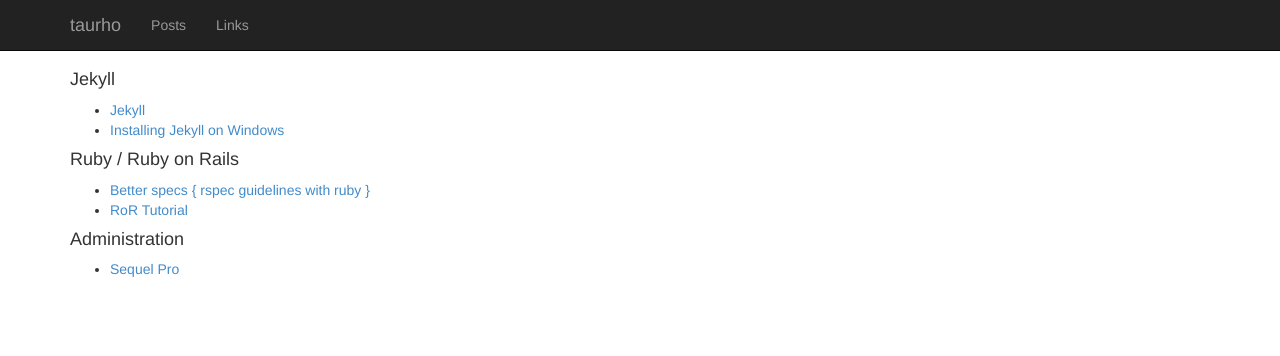
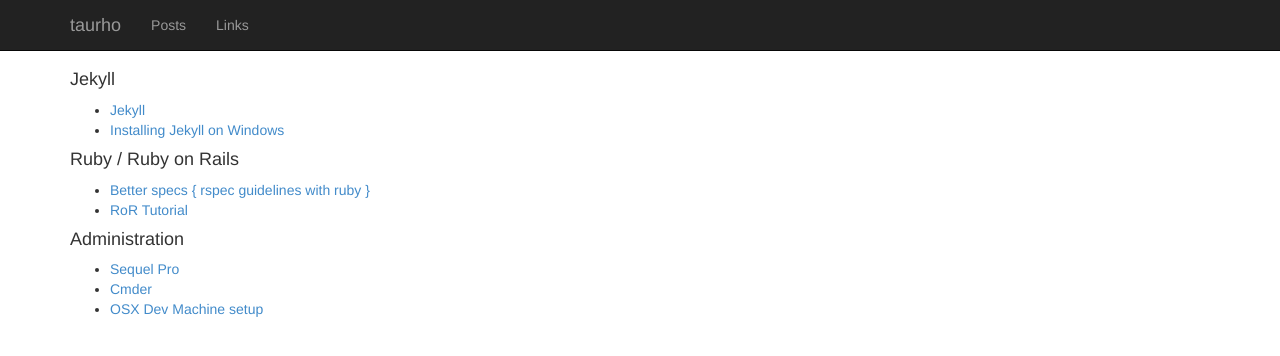
Before and after one commit to taurho/taurho.github.io, a Jekyll site: the page built from links.html, in a window 1280 px wide. Shown: the top 356 px of the page. Built offline with Jekyll 4.4.1, drawn with Linux system fonts in a browser that asks for light colours.

Commit message:
added two more links

```diff
--- a/links.html
+++ b/links.html
@@ -17,4 +17,6 @@ layout: default
 <h4>Administration</h4>
 <ul>
   <li><a href="http://www.sequelpro.com/">Sequel Pro</a></li>
+  <li><a href="http://bliker.github.io/cmder/">Cmder</a></li>
+  <li><a href="http://net.tutsplus.com/tutorials/tools-and-tips/setting-up-a-mac-dev-machine-from-zero-to-hero-with-dotfiles">OSX Dev Machine setup</a></li>
 </ul>
```
